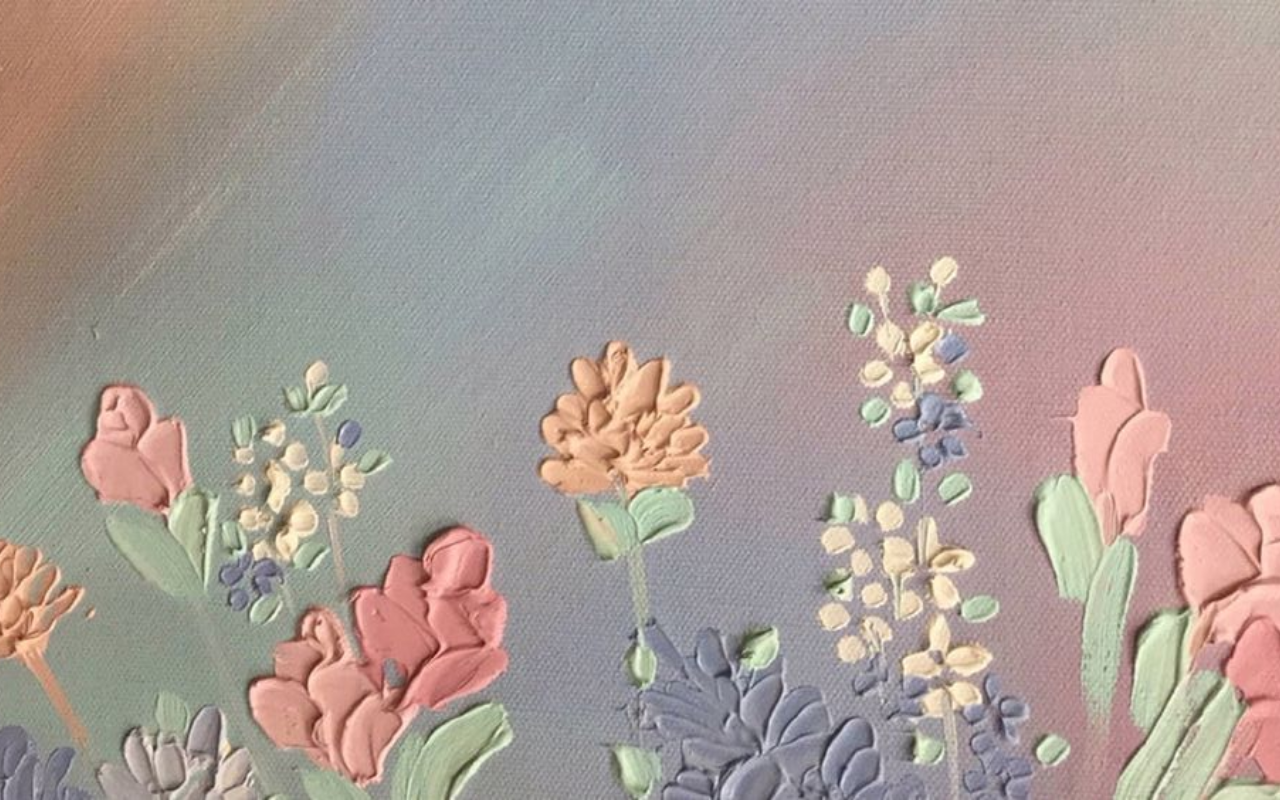
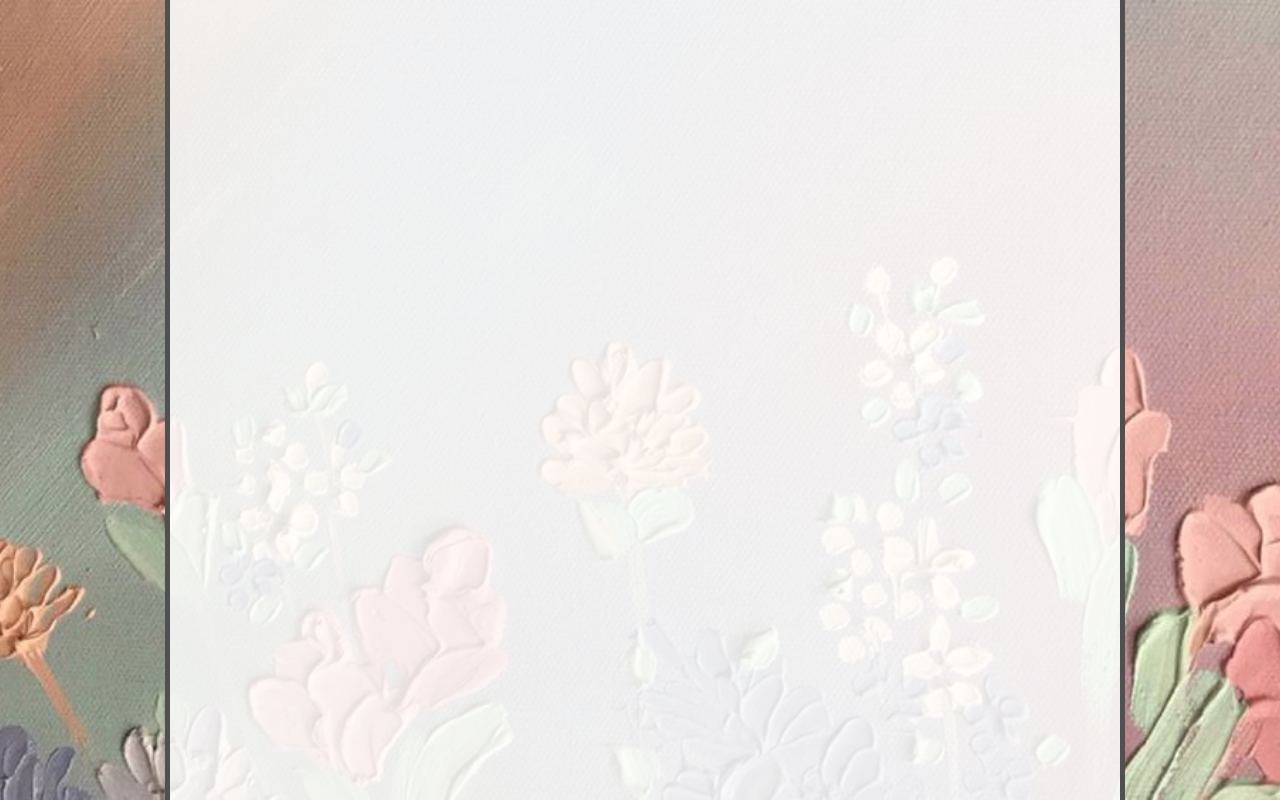
Before and after one commit to wisdomyeon/ToDoList, a React (Create React App) app: page /todo in a window 1280 px wide. Before the commit this address had no page. Shown: the top 800 px of the page. Built offline with nearby package versions, Linux system fonts and the light colour scheme.

Commit message:
main-todo 페이지 연결

```diff
--- a/src/App.css
+++ b/src/App.css
@@ -19,11 +19,22 @@
   border-radius: 25px;
   position: absolute;
   height: 650px;
-  /*1100px;*/
   width: 950px;
   top: 50%;
   left: 50%;
   margin: -325px 0 0 -475px;
+  border: 5px solid rgb(80, 80, 80);
+}
+
+.basic_modal2 {
+  background-color: rgba(255, 255, 255, 0.85);
+  border-radius: 25px;
+  position: absolute;
+  height: 1100px;
+  width: 950px;
+  top: 50%;
+  left: 50%;
+  margin: -550px 0 0 -475px;
   border: 5px solid rgb(80, 80, 80);
 }
 
--- a/src/App.js
+++ b/src/App.js
@@ -1,6 +1,7 @@
 import React from 'react';
 import { Route, Routes } from 'react-router-dom';
 import './App.css';
+import MainToDo from './page/MainToDo';
 import SignUp from './page/SignUp';
 import Welcome from './page/Welcome';
 
@@ -10,6 +11,7 @@ function App() {
       <Routes>
         <Route path='/' element={<Welcome />}></Route>
         <Route path="/signup" element={<SignUp />}></Route>
+        <Route path="/todo" element={<MainToDo />}></Route>
       </Routes>
     </div>
   );
--- a/src/page/MainToDo.jsx
+++ b/src/page/MainToDo.jsx
@@ -2,9 +2,8 @@ import React from 'react';
 
 const MainToDo = () => {
     return (
-        <div>
-
-        </div>
+        <div className='basic_modal2'>
+        </div >
     );
 };
 
--- a/src/router/router.js
+++ b/src/router/router.js
@@ -1,9 +1,5 @@
 import { createBrowserRouter } from "react-router-dom";
-import MyPage from "../pages/MyPage";
-import NotFound from "../pages/NotFound";
-import Root from "../pages/Root";
 import SignUp from "../pages/SignUp";
-import Login from "../pages/Login";
 import Welcome from "../page/Welcome";
 import MainToDo from "../page/MainToDo";
 const router = createBrowserRouter([
@@ -11,7 +7,7 @@ const router = createBrowserRouter([
         path: "/",
         element: <Welcome></Welcome>,
         children: [
-            { path: "/signUp", element: <SignUp></SignUp> },
+            { path: "/signup", element: <SignUp></SignUp> },
             { path: "/todo", element: <MainToDo></MainToDo> },
         ],
     },
```
